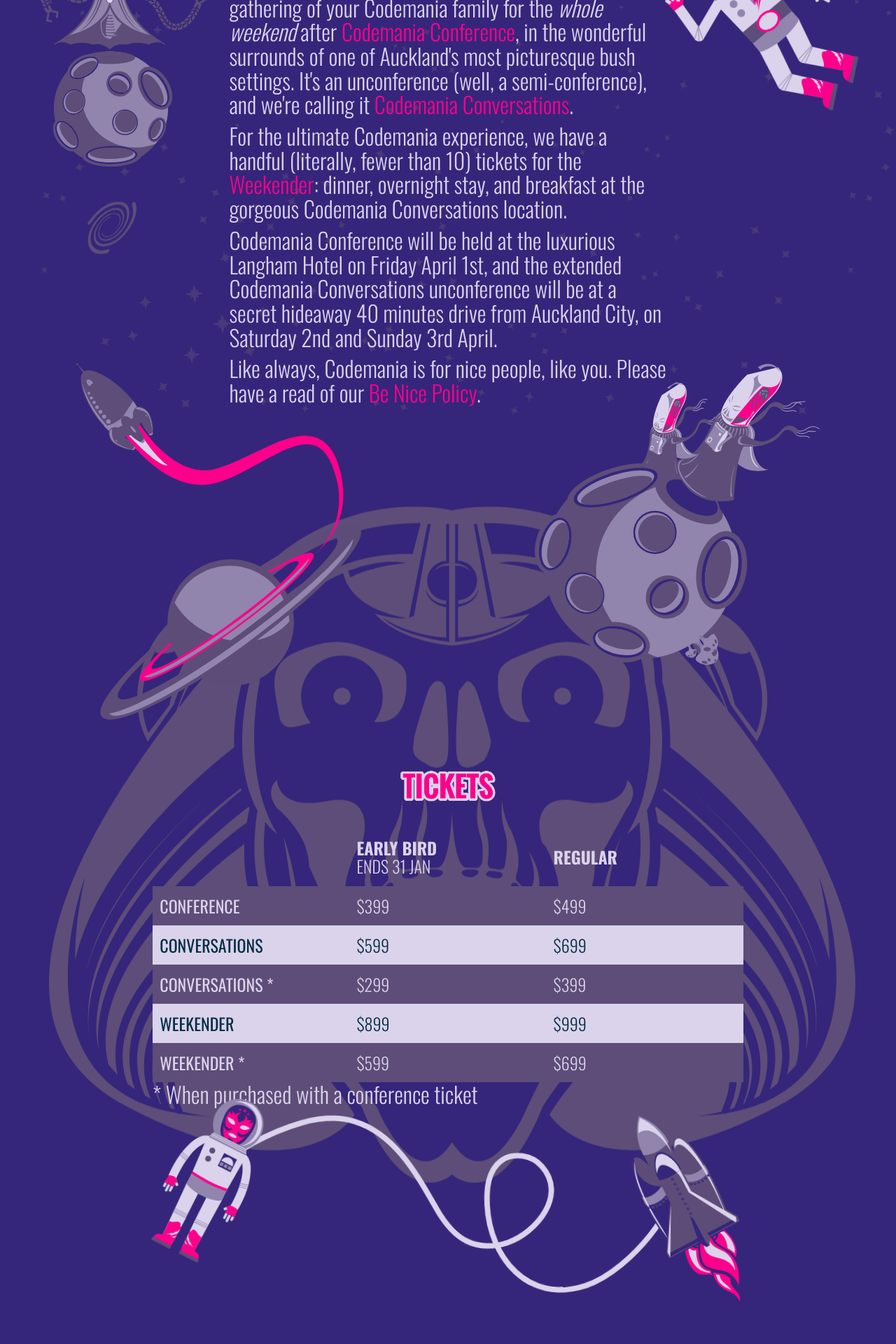
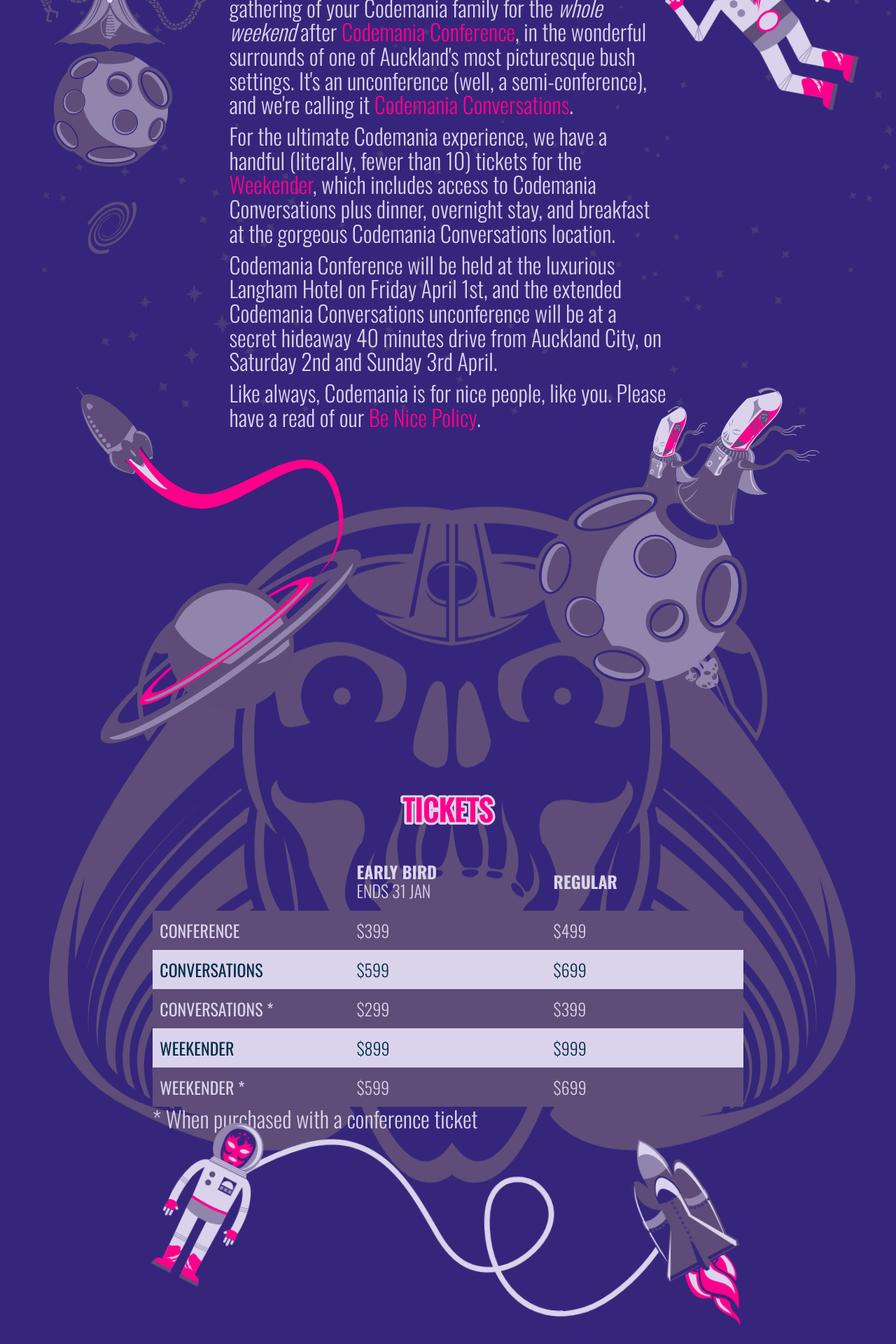
Before and after one commit to mightymuke/codemania.github.io, a Jekyll site: the page built from index.md, in a window 1280 px wide. Shown: the part 1707-3627 px from the top of the page at 70% size. Built offline with Jekyll 4.4.1, drawn with Linux system fonts in a browser that asks for light colours; nearby versions of some CDN libraries; some web fonts are replaced.

Commit message:
More clarification

```diff
--- a/index.md
+++ b/index.md
@@ -125,7 +125,7 @@
       <div class="col-sm-6 col-xs-10 paragraph">
         <p>Codemania is back and better than ever.</p>
         <p>This year, instead of one speaker at one workshop, you can join our world-class speakers and an exclusive gathering of your Codemania family for the <em>whole weekend</em> after <a href="/agenda.html" class="hilite">Codemania Conference</a>, in the wonderful surrounds of one of Auckland's most picturesque bush settings. It's an unconference (well, a semi-conference), and we're calling it <a href="/agenda.html#codemania-conversations" class="hilite">Codemania Conversations</a>.</p>
-        <p>For the ultimate Codemania experience, we have a handful (literally, fewer than 10) tickets for the <a href="/agenda.html#codemania-conversations" class="hilite">Weekender</a>: dinner, overnight stay, and breakfast at the gorgeous Codemania Conversations location.</p>
+        <p>For the ultimate Codemania experience, we have a handful (literally, fewer than 10) tickets for the <a href="/agenda.html#codemania-conversations" class="hilite">Weekender</a>, which includes access to Codemania Conversations plus dinner, overnight stay, and breakfast at the gorgeous Codemania Conversations location.</p>
         <p>Codemania Conference will be held at the luxurious Langham Hotel on Friday April 1st, and the extended Codemania Conversations unconference will be at a secret hideaway 40 minutes drive from Auckland City, on Saturday 2nd and Sunday 3rd April.</p>
         <p>Like always, Codemania is for nice people, like you. Please have a read of our <a class="hilite" href="/be-nice.html">Be Nice Policy</a>.</p>
       </div>
```
